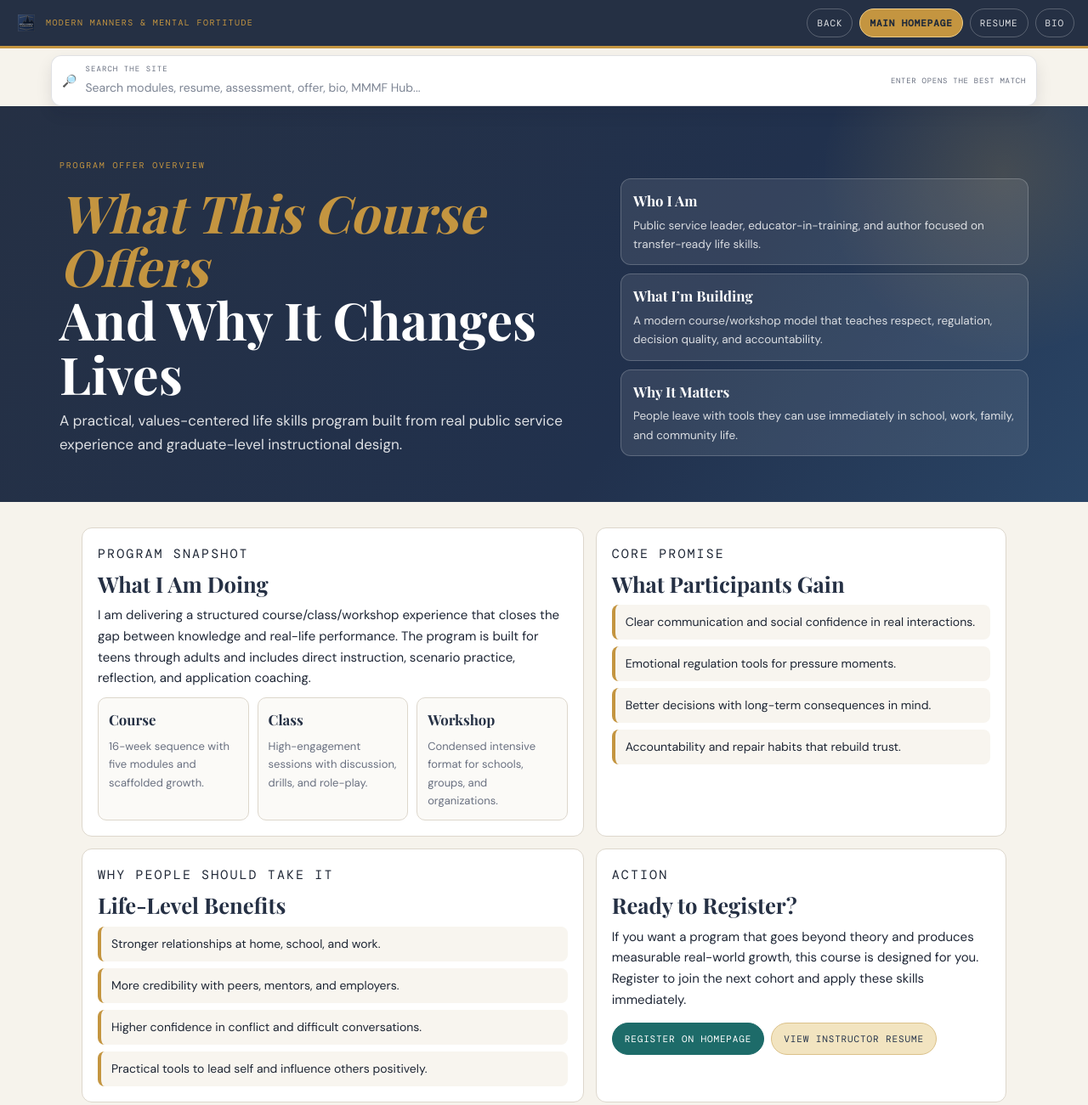
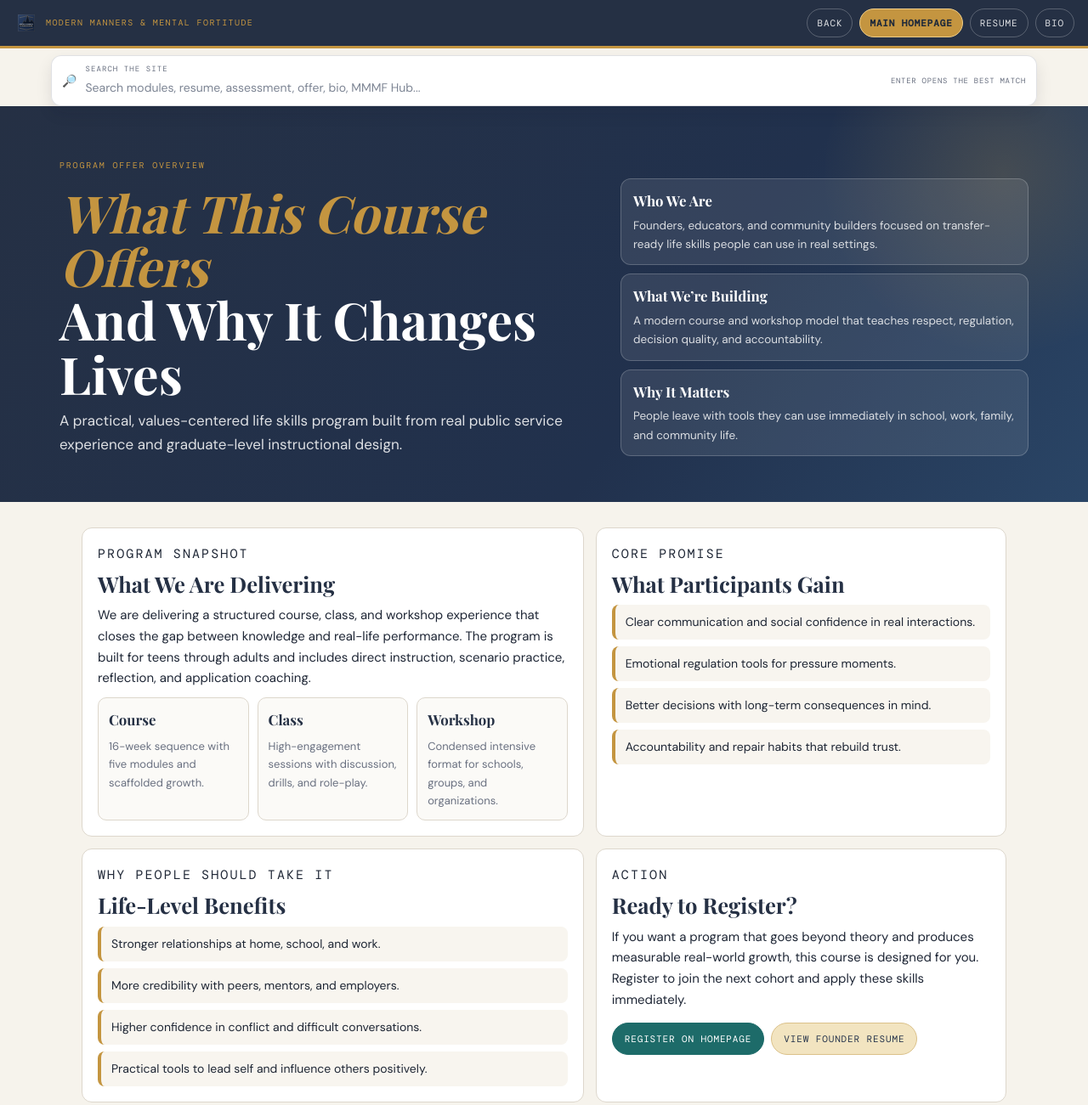
Before and after one commit to readyforreallife/readyforreal.life, a plain HTML site: page docs/offer.html in a window 1280 px wide. Shown: the top 1301 px of the page at 85% size. Drawn offline with nearby package versions, Linux system fonts and the light colour scheme; a web font is replaced by a local one.

Commit message:
Update public site copy for shared founder voice

```diff
--- a/docs/offer.html
+++ b/docs/offer.html
@@ -127,8 +127,8 @@ nav {
       <p class="hero-sub">A practical, values-centered life skills program built from real public service experience and graduate-level instructional design.</p>
     </div>
     <div class="value-stack">
-      <div class="value-card"><h3>Who I Am</h3><p>Public service leader, educator-in-training, and author focused on transfer-ready life skills.</p></div>
-      <div class="value-card"><h3>What I’m Building</h3><p>A modern course/workshop model that teaches respect, regulation, decision quality, and accountability.</p></div>
+      <div class="value-card"><h3>Who We Are</h3><p>Founders, educators, and community builders focused on transfer-ready life skills people can use in real settings.</p></div>
+      <div class="value-card"><h3>What We’re Building</h3><p>A modern course and workshop model that teaches respect, regulation, decision quality, and accountability.</p></div>
       <div class="value-card"><h3>Why It Matters</h3><p>People leave with tools they can use immediately in school, work, family, and community life.</p></div>
     </div>
   </div>
@@ -138,8 +138,8 @@ nav {
   <div class="grid">
     <section class="card">
       <p class="kicker">Program Snapshot</p>
-      <h2>What I Am Doing</h2>
-      <p>I am delivering a structured course/class/workshop experience that closes the gap between knowledge and real-life performance. The program is built for teens through adults and includes direct instruction, scenario practice, reflection, and application coaching.</p>
+      <h2>What We Are Delivering</h2>
+      <p>We are delivering a structured course, class, and workshop experience that closes the gap between knowledge and real-life performance. The program is built for teens through adults and includes direct instruction, scenario practice, reflection, and application coaching.</p>
       <div class="offer-grid">
         <div class="offer"><h4>Course</h4><p>16-week sequence with five modules and scaffolded growth.</p></div>
         <div class="offer"><h4>Class</h4><p>High-engagement sessions with discussion, drills, and role-play.</p></div>
@@ -177,7 +177,7 @@ nav {
       <p>If you want a program that goes beyond theory and produces measurable real-world growth, this course is designed for you. Register to join the next cohort and apply these skills immediately.</p>
       <div class="cta">
         <a class="primary" href="index.html">Register on Homepage</a>
-        <a class="secondary" href="resume.html">View Instructor Resume</a>
+        <a class="secondary" href="resume.html">View Founder Resume</a>
       </div>
     </section>
   </div>
```
Also changed, not shown: docs/index.html (+1 -1 lines), docs/resume.html (+5 -5 lines), docs/assets/copyright-mark.svg.
